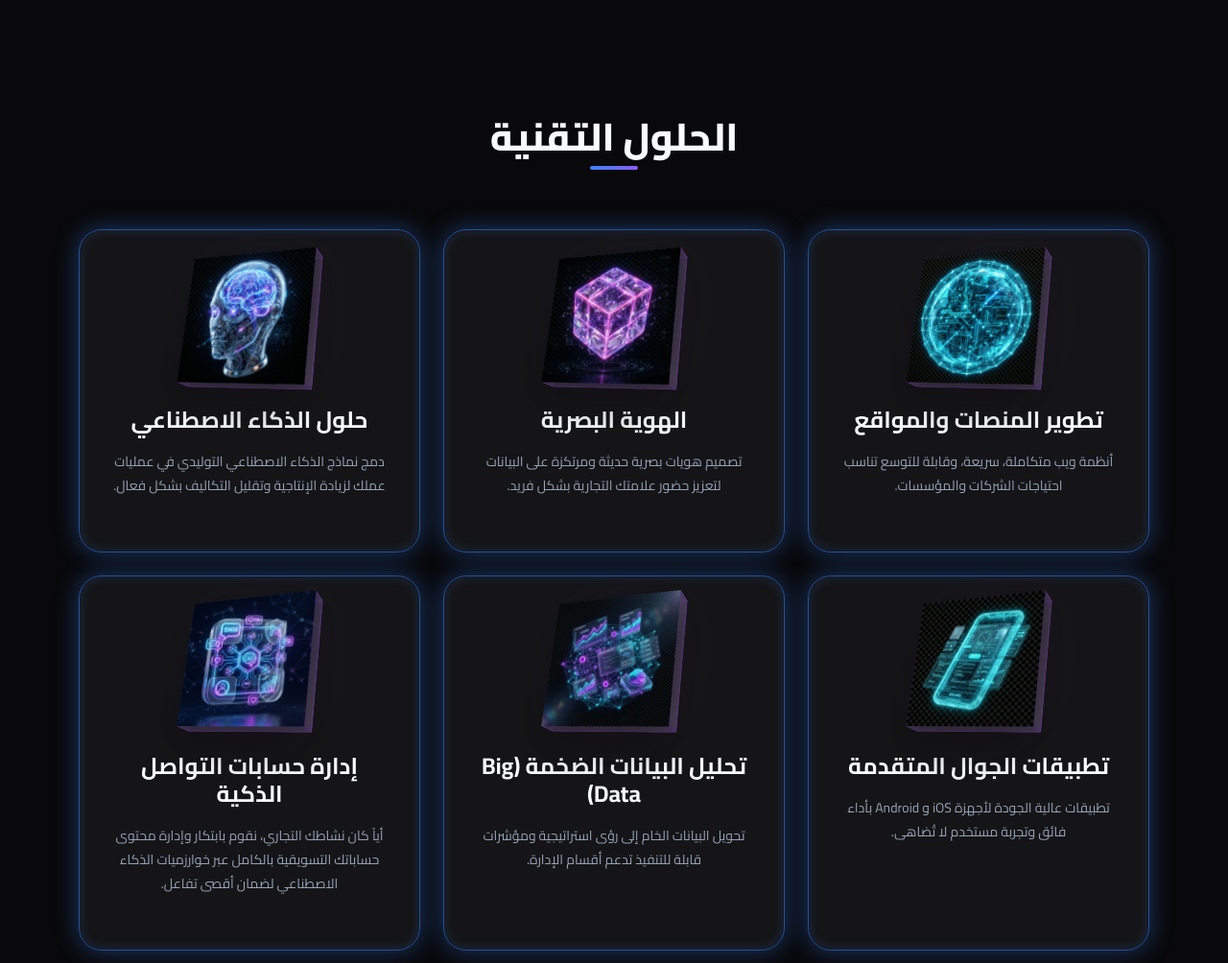
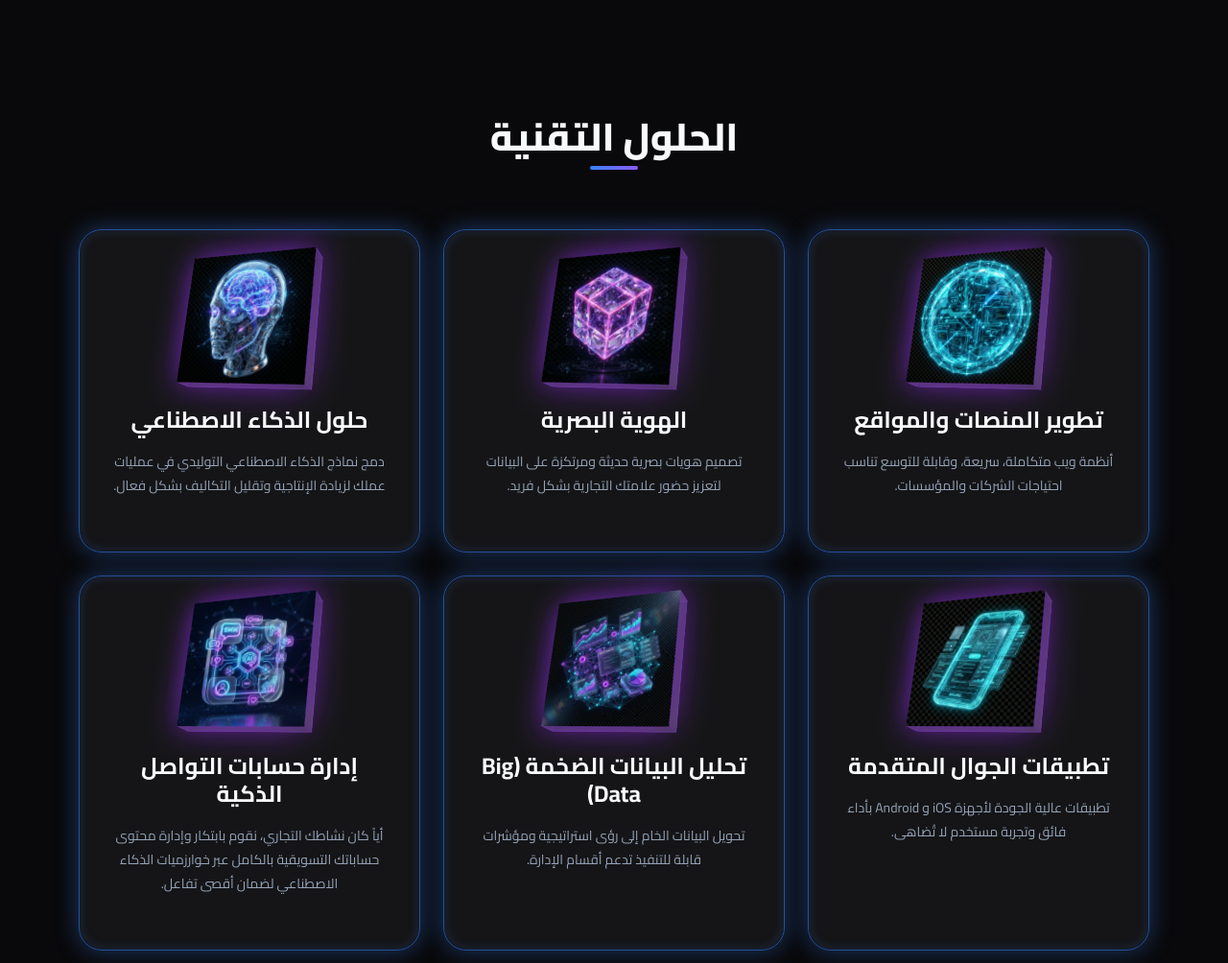
Before and after one commit to AlaliKhaled/ID-Genix, a Flask app: page / in a window 1280 px wide. Shown: the part 853-1857 px from the top of the page at 96% size. Run offline with Flask 3, Linux system fonts and the light colour scheme; some libraries are stand-ins or nearby versions.

Commit message:
Implement CSS Hologram layout via mix-blend-mode and neon drop-shadows on backend images

```diff
--- a/templates/index.html
+++ b/templates/index.html
@@ -230,7 +230,9 @@
             height: 120px;
             object-fit: contain;
             margin-bottom: 25px;
-            filter: drop-shadow(0 15px 20px rgba(0,0,0,0.4));
+            mix-blend-mode: screen; /* Effectively masks black background out making it transparent/holographic */
+            filter: drop-shadow(0 0 15px rgba(138, 43, 226, 0.8)); /* Neon glow emitting light */
+            background: transparent !important;
             transition: transform 0.5s ease;
         }
 
```
